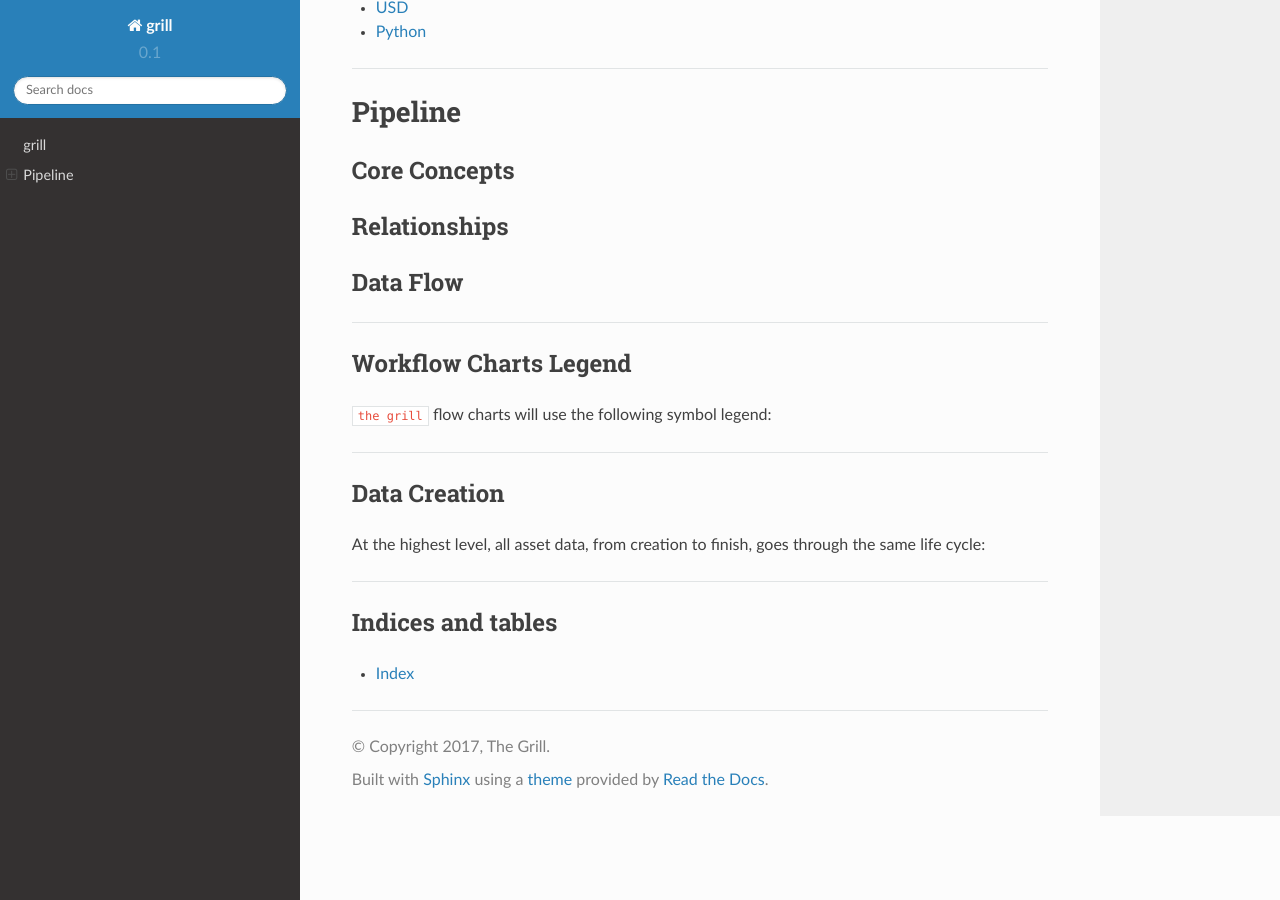
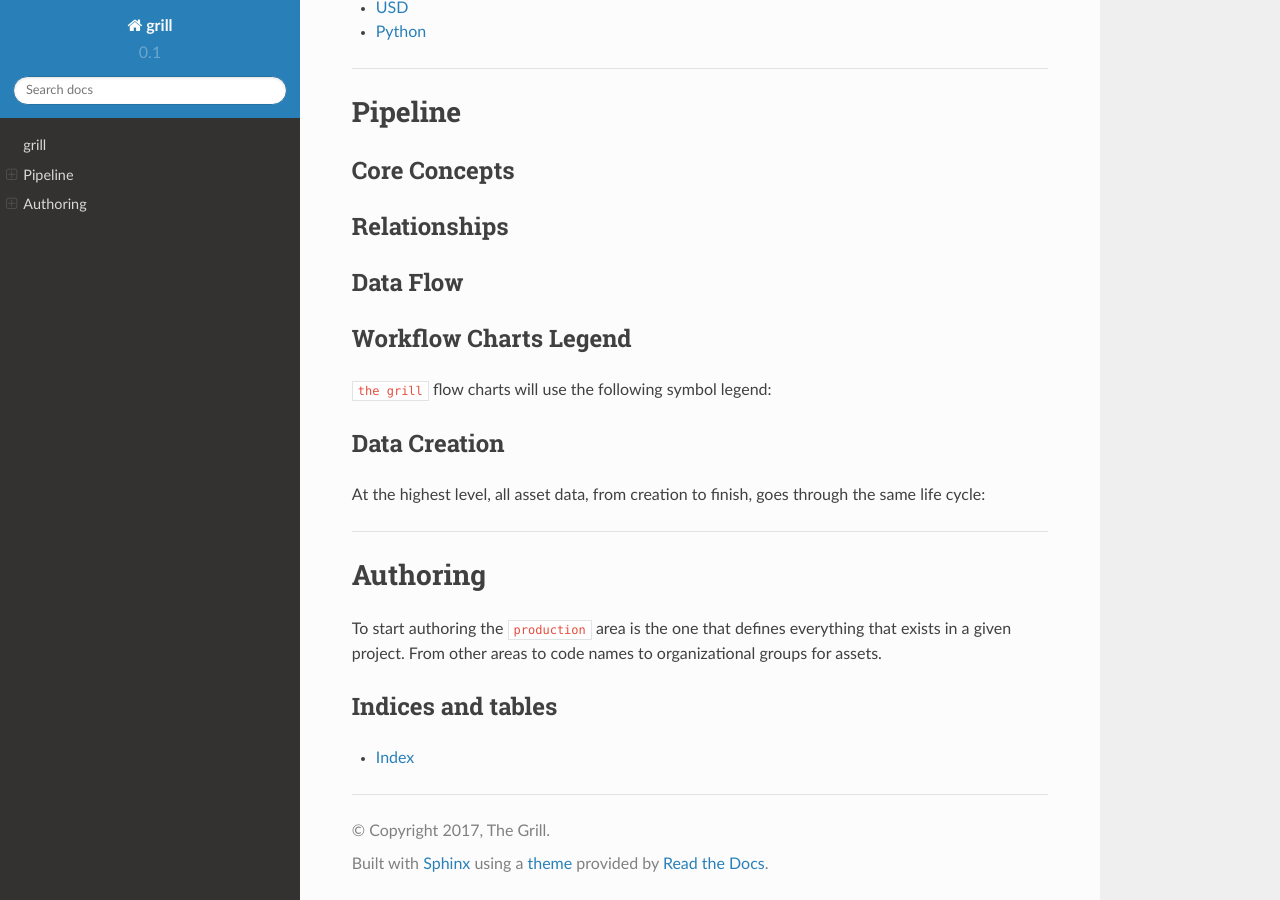
Before and after one commit to thegrill/grill, a Sphinx documentation site: the page built from docs/source/index.rst, in a window 1280 px wide and 900 px high, scrolled down 570 px. Built offline with Sphinx 7.4.7 and the Read the Docs theme 2.0.0, drawn with Linux system fonts in a browser that asks for light colours.

Commit message:
authoring section

```diff
--- a/docs/source/index.rst
+++ b/docs/source/index.rst
@@ -25,16 +25,12 @@ Data Flow
 ---------
 .. graphviz:: pipeline_flow.dot
 
-----
-
 Workflow Charts Legend
 ----------------------
 
 ``the grill`` flow charts will use the following symbol legend:
 
 .. graphviz:: flowchart_legend.dot
-
-----
 
 Data Creation
 -------------
@@ -45,6 +41,12 @@ At the highest level, all asset data, from creation to finish, goes through the
 
 ----
 
+Authoring
+=========
+
+To start authoring the ``production`` area is the one that defines everything
+that exists in a given project. From other areas to code names to organizational groups for assets.
+
 Indices and tables
 ------------------
 
```
